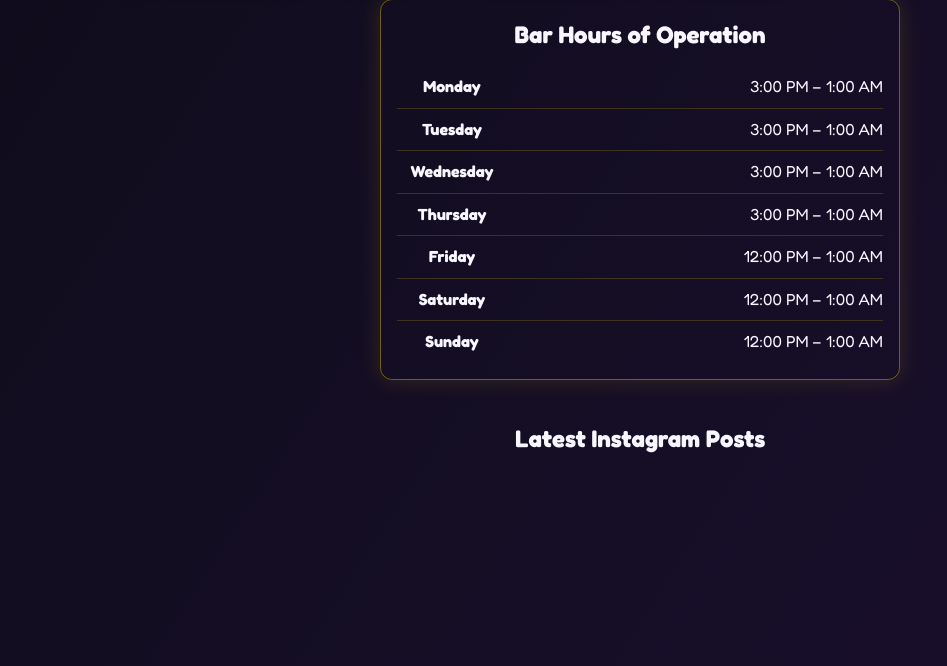
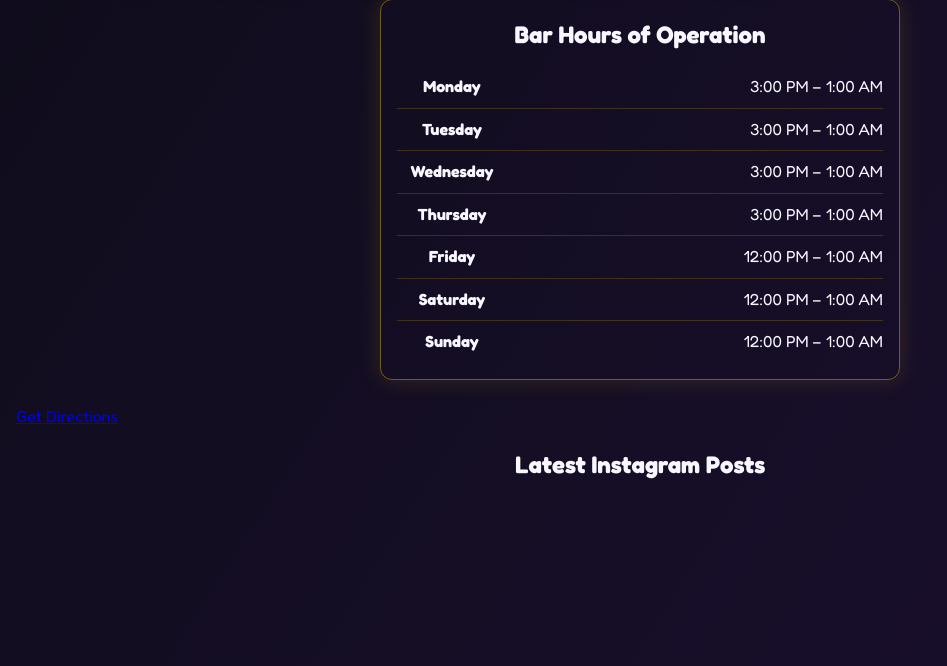
Before and after one commit to dustin-swayze/magicbarwebsite, a Django app: page / in a window 1280 px wide. Shown: the part 1311-1977 px from the top of the page, without its empty margins (0-947 px from the left). Run offline with Django 5.2, Linux system fonts and the light colour scheme; data comes from the database, SQL or seed files in the repository; some libraries are stand-ins or nearby versions.

Commit message:
directions

```diff
--- a/backend/main/templates/main/index.html
+++ b/backend/main/templates/main/index.html
@@ -102,6 +102,14 @@
   {% endif %}
 </section>
 
+<a
+  href="https://www.google.com/maps/dir/?api=1&destination=Little+Magic+Bar+Johnson City+TN"
+  target="_blank"
+  rel="noopener"
+>
+  Get Directions
+</a>
+
 
   <!-- Cocktail Menu -->
   <!-- {% if latest_menu %}
```
Also changed, not shown: 1 other file.
